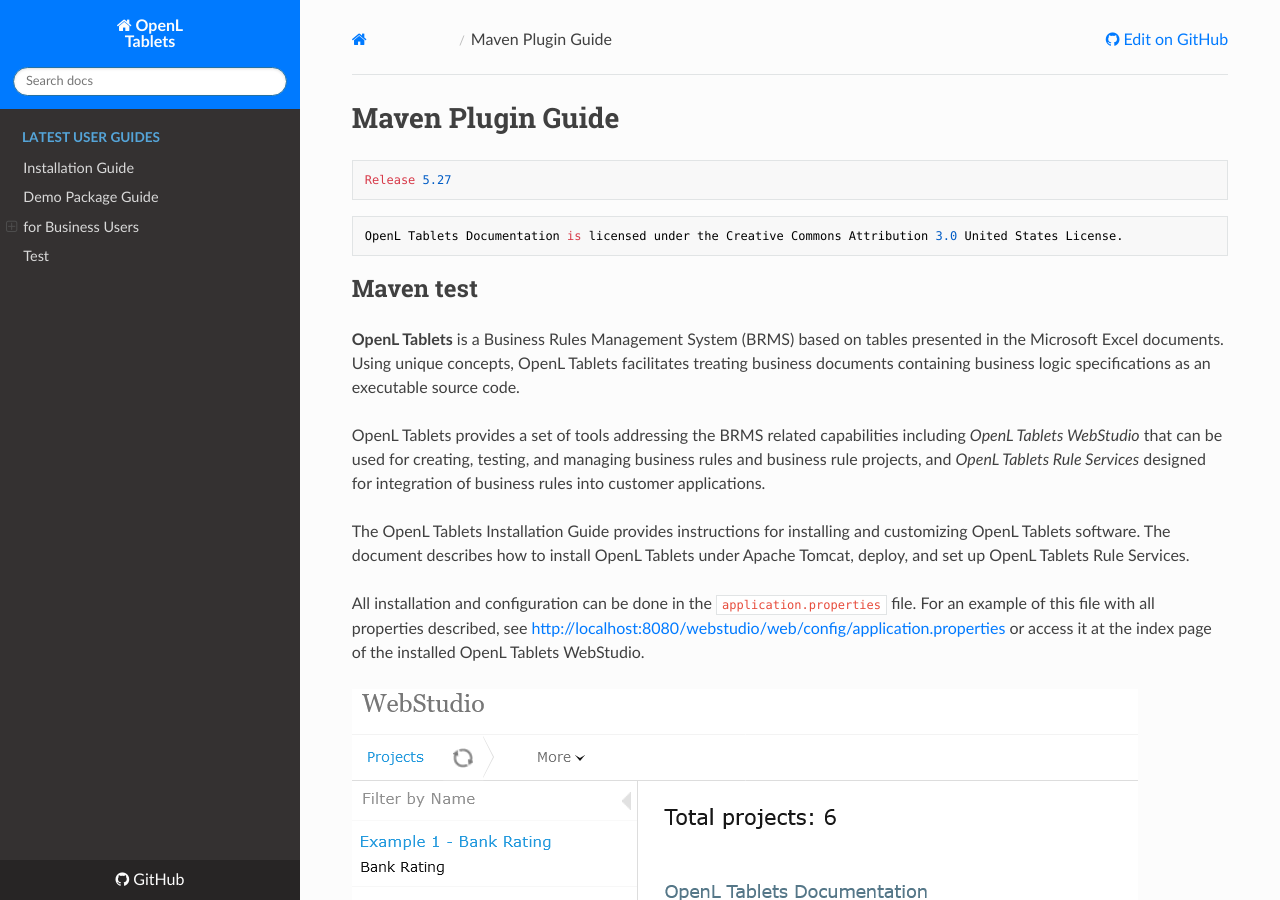
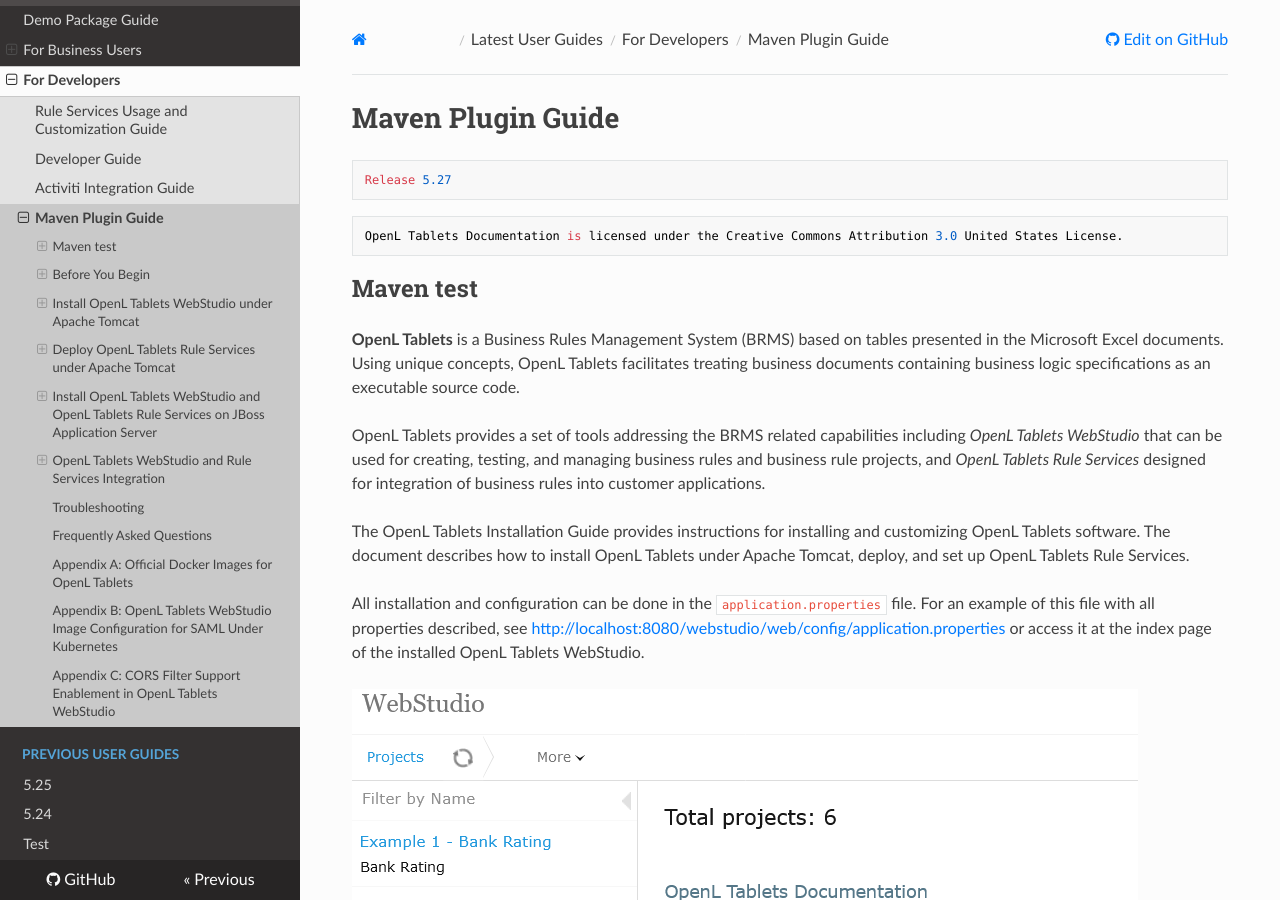
Before and after one commit to WWmonster/MarkdownTest, an MkDocs documentation site: the page built from docs/documentation/guides/maven_plugin_guide.md, in a window 1280 px wide and 900 px high. Built offline with MkDocs 1.6.1, drawn with Linux system fonts in a browser that asks for light colours; nearby versions of some CDN libraries.

Commit message:
Update mkdocs.yml

```diff
--- a/mkdocs.yml
+++ b/mkdocs.yml
@@ -4,9 +4,17 @@ nav:
   - Latest User Guides:
     - Installation Guide: documentation/guides/installation_guide.md
     - Demo Package Guide: documentation/guides/demo_package_guide.md
-    - for Business Users:
+    - For Business Users:
       - Reference Guide: documentation/guides/reference_guide.md
       - WebStudio User Guide: documentation/guides/webstudio_user_guide.md
+    - For Developers:
+      - Rule Services Usage and Customization Guide: documentation/guides/rule_services_and_customization_guide.md
+      - Developer Guide: documentation/guides/developer_guide.md
+      - Activiti Integration Guide: documentation/guides/activiti_integration_guide.md
+      - Maven Plugin Guide: documentation/guides/maven_plugin_guide.md
+  - Previous User Guides:
+    - 5.25: documentation/previousversions/5.25.md
+    - 5.24: documentation/previousversions/5.24.md
   - Test: 'test/test01.md'
 
 theme: readthedocs
```
